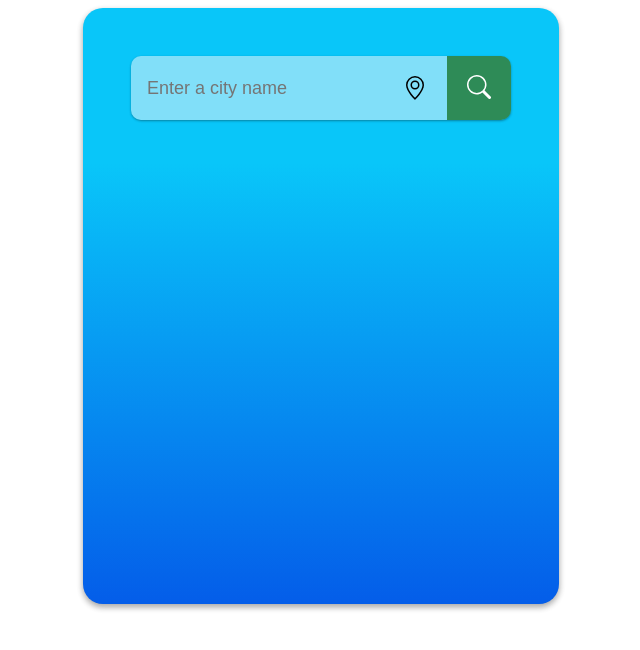
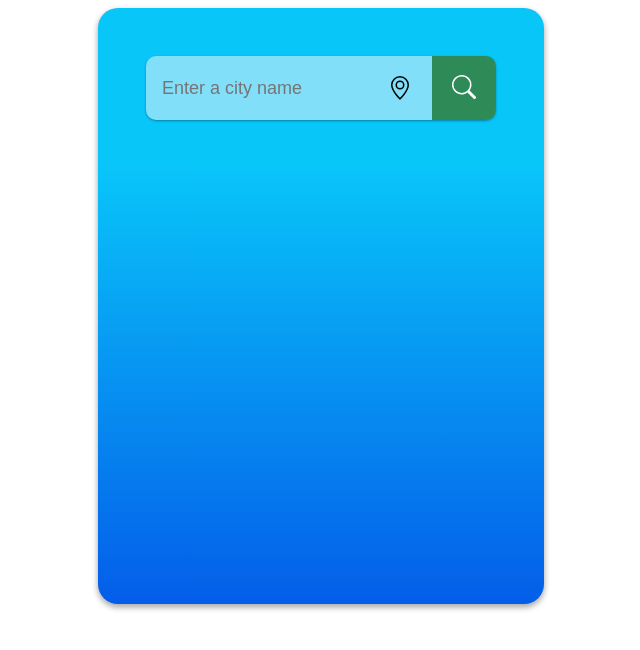
Before and after one commit to Dev-2021/Weather-app, a plain HTML site: page index.html in a window 1280 px wide. Shown: the whole page, without its empty margins (319-959 px from the left). Drawn offline with Linux system fonts and the light colour scheme.

Commit message:
card width adjusted

```diff
--- a/style.css
+++ b/style.css
@@ -13,7 +13,7 @@
 
 .card {
   display: block;
-  max-width: 380px;
+  max-width: 350px;
   width: 100%;
   height: 500px;
   padding: 3rem;
```
